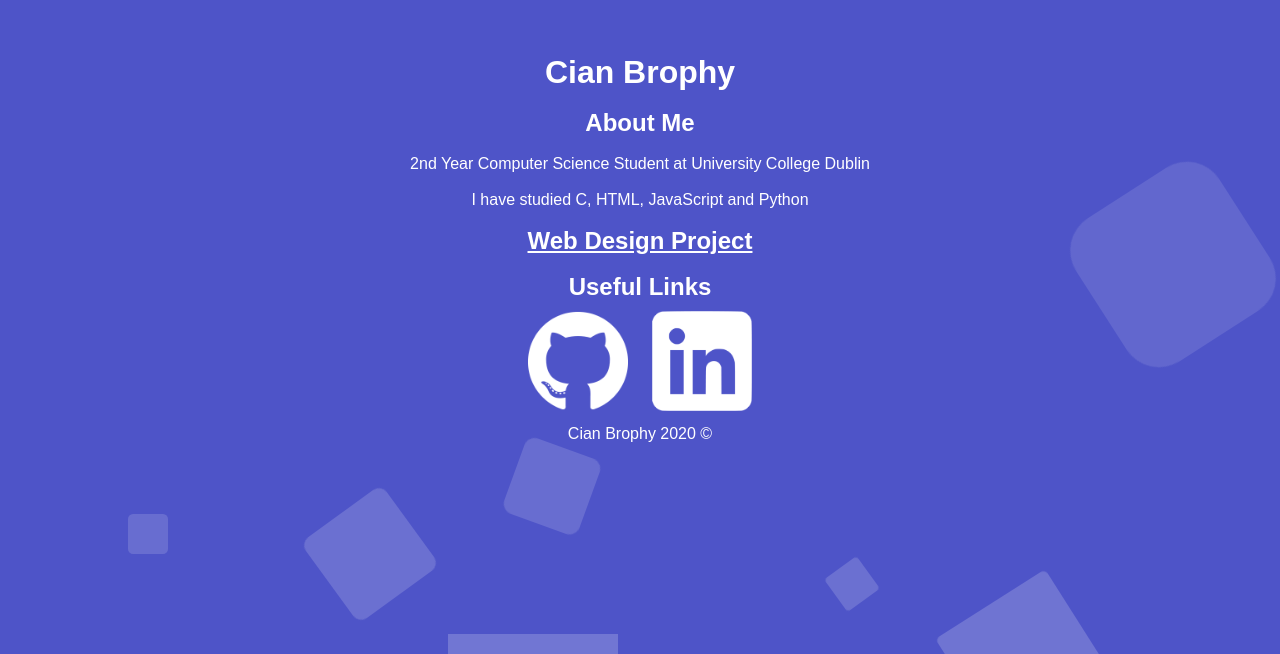
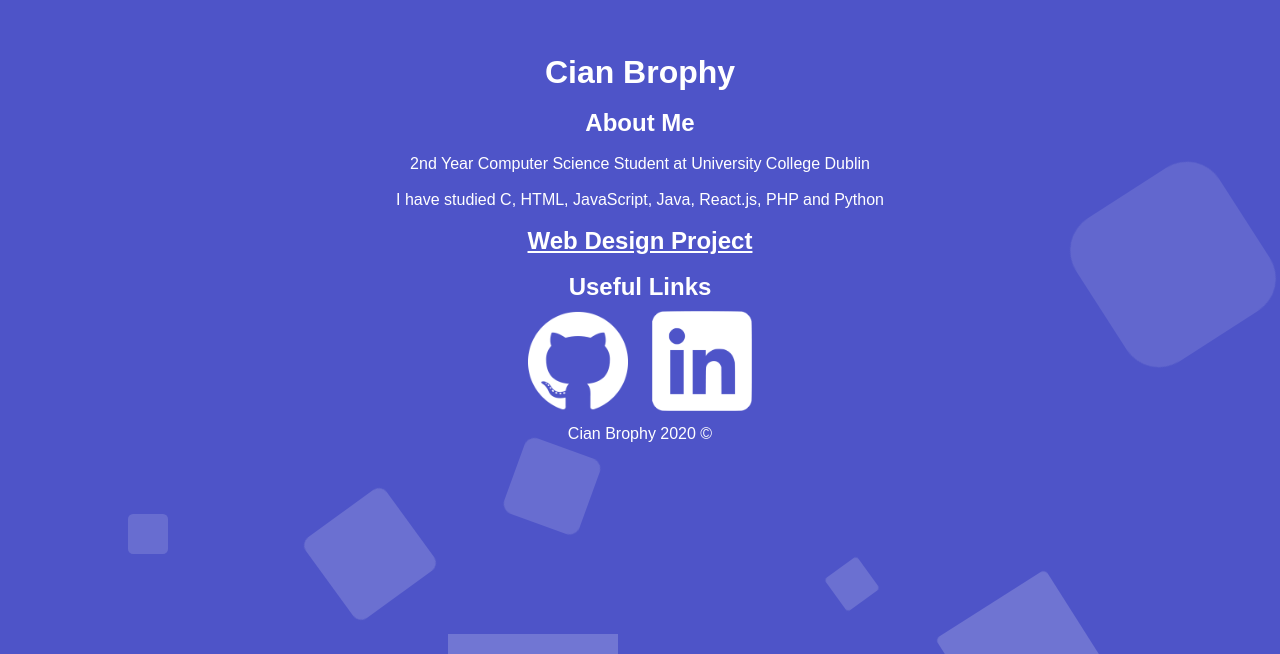
Before and after one commit to cianbrophy/cianbrophy.github.io, a plain HTML site: page index.html in a window 1280 px wide. Shown: the part 146-800 px from the top of the page. Drawn offline with Linux system fonts and the light colour scheme.

Commit message:
added new languages that I have studied

```diff
--- a/index.html
+++ b/index.html
@@ -12,7 +12,7 @@
   <br>
   <p> 2nd Year Computer Science Student at University College Dublin </p>
   <br>
-  <p>I have studied C, HTML, JavaScript and Python</p>
+  <p>I have studied C, HTML, JavaScript, Java, React.js, PHP and Python</p>
   <br>
   <h2><a href="https://cianbrophy.github.io/webDesignProject/">Web Design Project</a></h2>
   <br>
```
